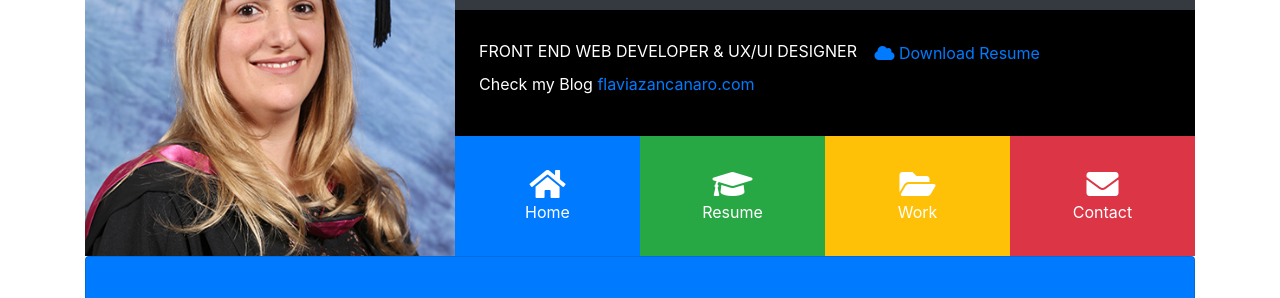
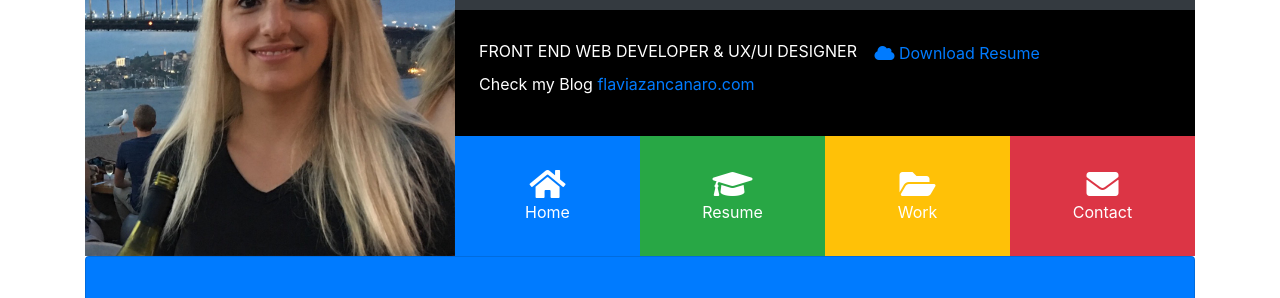
Before and after one commit to fzancanaro/portfolio, a website: page index.html in a window 1280 px wide. Shown: the part 134-432 px from the top of the page. Drawn offline with nearby package versions, Linux system fonts and the light colour scheme; some packages are replaced by stand-ins of ours; a script that the page names is missing.

Commit message:
update image

```diff
--- a/index.html
+++ b/index.html
@@ -17,7 +17,7 @@
     <header id="main-header">
       <div class="row no-gutters">
         <div class="col-lg-4 col-md-5">
-          <img src="img/FlaviaZancanaro.jpg">
+          <img src="img/flavia_portfolio.jpg">
         </div>
         <div class="col-lg-8 col-md-7">
           <div class="d-flex flex-column">
```
Also changed, not shown: 1 other file.
